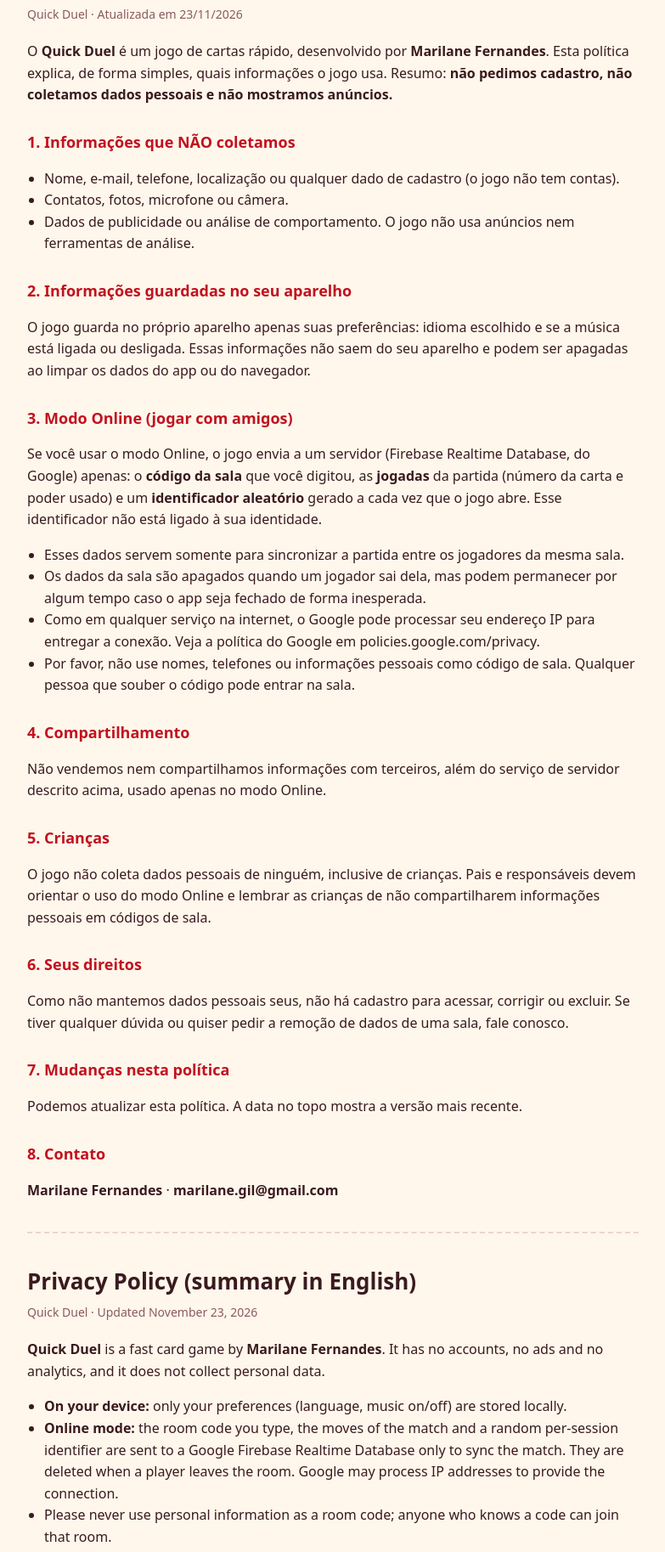
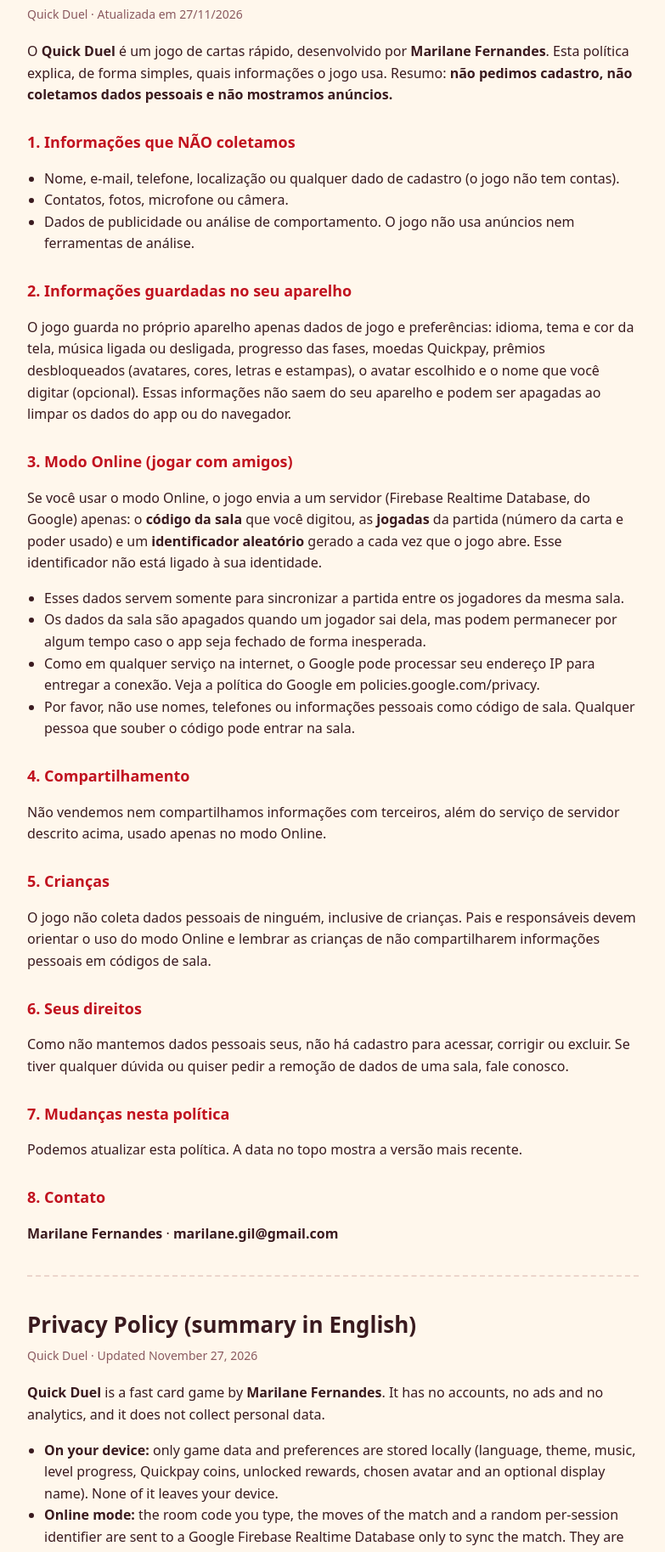
Before and after one commit to Quickgameduel/quickgameduel.github.io, a plain HTML site: page privacidade.html in a window 1280 px wide. Shown: the part 64-1891 px from the top of the page at 85% size, without its empty margins (248-1031 px from the left). Drawn offline with Linux system fonts and the light colour scheme.

Commit message:
Privacidade: dados locais do jogo
Co-Authored-By: Claude Sonnet 5.5 <noreply@anthropic.com>
Claude-Session: https://claude.ai/code/session_01WdMfParXV7KiZHqV7Xu13m

```diff
--- a/privacidade.html
+++ b/privacidade.html
@@ -18,7 +18,7 @@ ul{padding-left:20px}
 <body>
 <main>
 <h1>Política de Privacidade</h1>
-<div class="meta">Quick Duel · Atualizada em 23/11/2026</div>
+<div class="meta">Quick Duel · Atualizada em 27/11/2026</div>
 
 <p>O <b>Quick Duel</b> é um jogo de cartas rápido, desenvolvido por <b>Marilane Fernandes</b>. Esta política explica, de forma simples, quais informações o jogo usa. Resumo: <b>não pedimos cadastro, não coletamos dados pessoais e não mostramos anúncios.</b></p>
 
@@ -30,7 +30,7 @@ ul{padding-left:20px}
 </ul>
 
 <h2>2. Informações guardadas no seu aparelho</h2>
-<p>O jogo guarda no próprio aparelho apenas suas preferências: idioma escolhido e se a música está ligada ou desligada. Essas informações não saem do seu aparelho e podem ser apagadas ao limpar os dados do app ou do navegador.</p>
+<p>O jogo guarda no próprio aparelho apenas dados de jogo e preferências: idioma, tema e cor da tela, música ligada ou desligada, progresso das fases, moedas Quickpay, prêmios desbloqueados (avatares, cores, letras e estampas), o avatar escolhido e o nome que você digitar (opcional). Essas informações não saem do seu aparelho e podem ser apagadas ao limpar os dados do app ou do navegador.</p>
 
 <h2>3. Modo Online (jogar com amigos)</h2>
 <p>Se você usar o modo Online, o jogo envia a um servidor (Firebase Realtime Database, do Google) apenas: o <b>código da sala</b> que você digitou, as <b>jogadas</b> da partida (número da carta e poder usado) e um <b>identificador aleatório</b> gerado a cada vez que o jogo abre. Esse identificador não está ligado à sua identidade.</p>
@@ -59,11 +59,11 @@ ul{padding-left:20px}
 <hr>
 
 <h1 lang="en">Privacy Policy (summary in English)</h1>
-<div class="meta" lang="en">Quick Duel · Updated November 23, 2026</div>
+<div class="meta" lang="en">Quick Duel · Updated November 27, 2026</div>
 <div lang="en">
 <p><b>Quick Duel</b> is a fast card game by <b>Marilane Fernandes</b>. It has no accounts, no ads and no analytics, and it does not collect personal data.</p>
 <ul>
-<li><b>On your device:</b> only your preferences (language, music on/off) are stored locally.</li>
+<li><b>On your device:</b> only game data and preferences are stored locally (language, theme, music, level progress, Quickpay coins, unlocked rewards, chosen avatar and an optional display name). None of it leaves your device.</li>
 <li><b>Online mode:</b> the room code you type, the moves of the match and a random per-session identifier are sent to a Google Firebase Realtime Database only to sync the match. They are deleted when a player leaves the room. Google may process IP addresses to provide the connection.</li>
 <li>Please never use personal information as a room code; anyone who knows a code can join that room.</li>
 <li>We do not sell or share data with third parties, and we do not knowingly collect personal data from children.</li>
```
